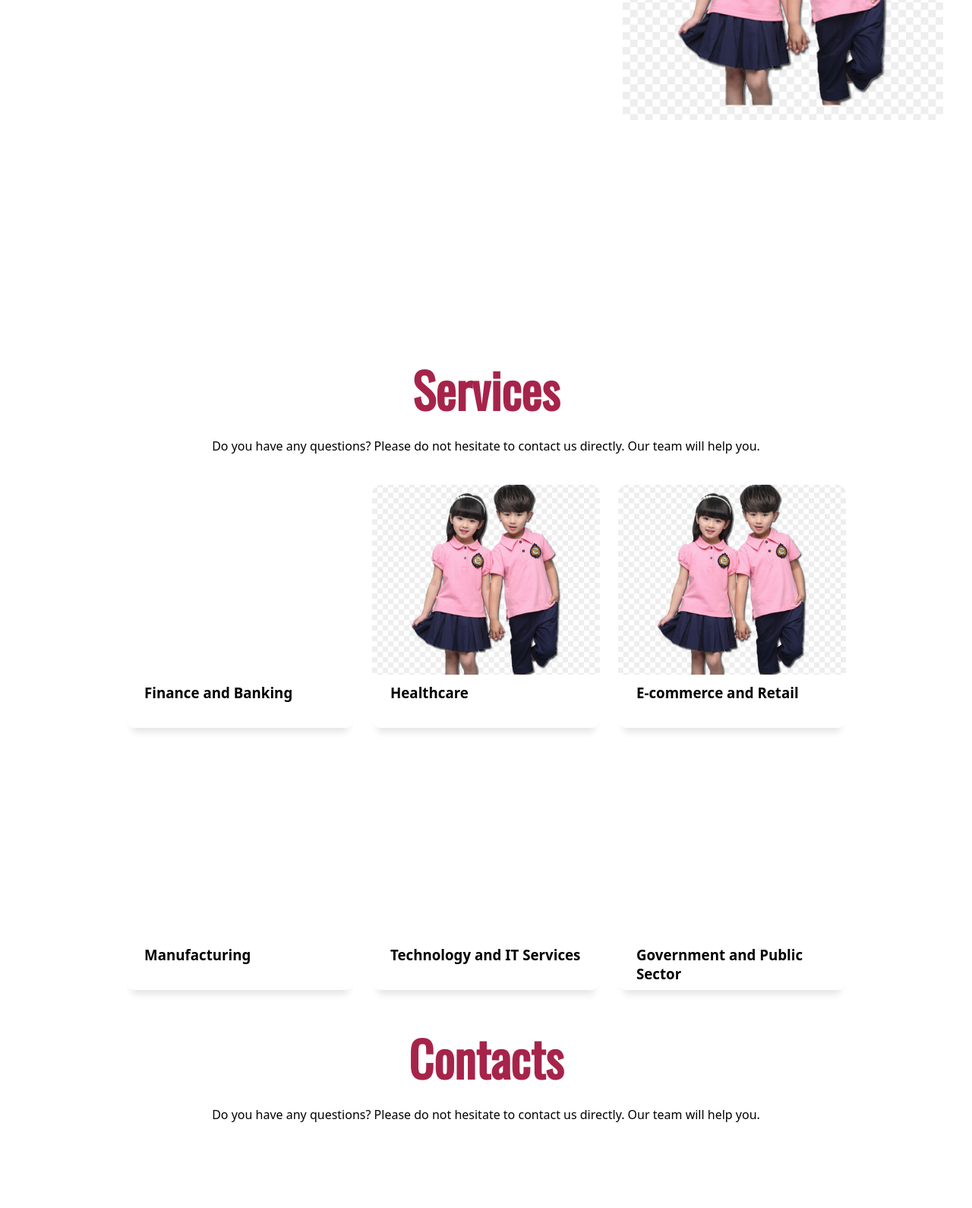
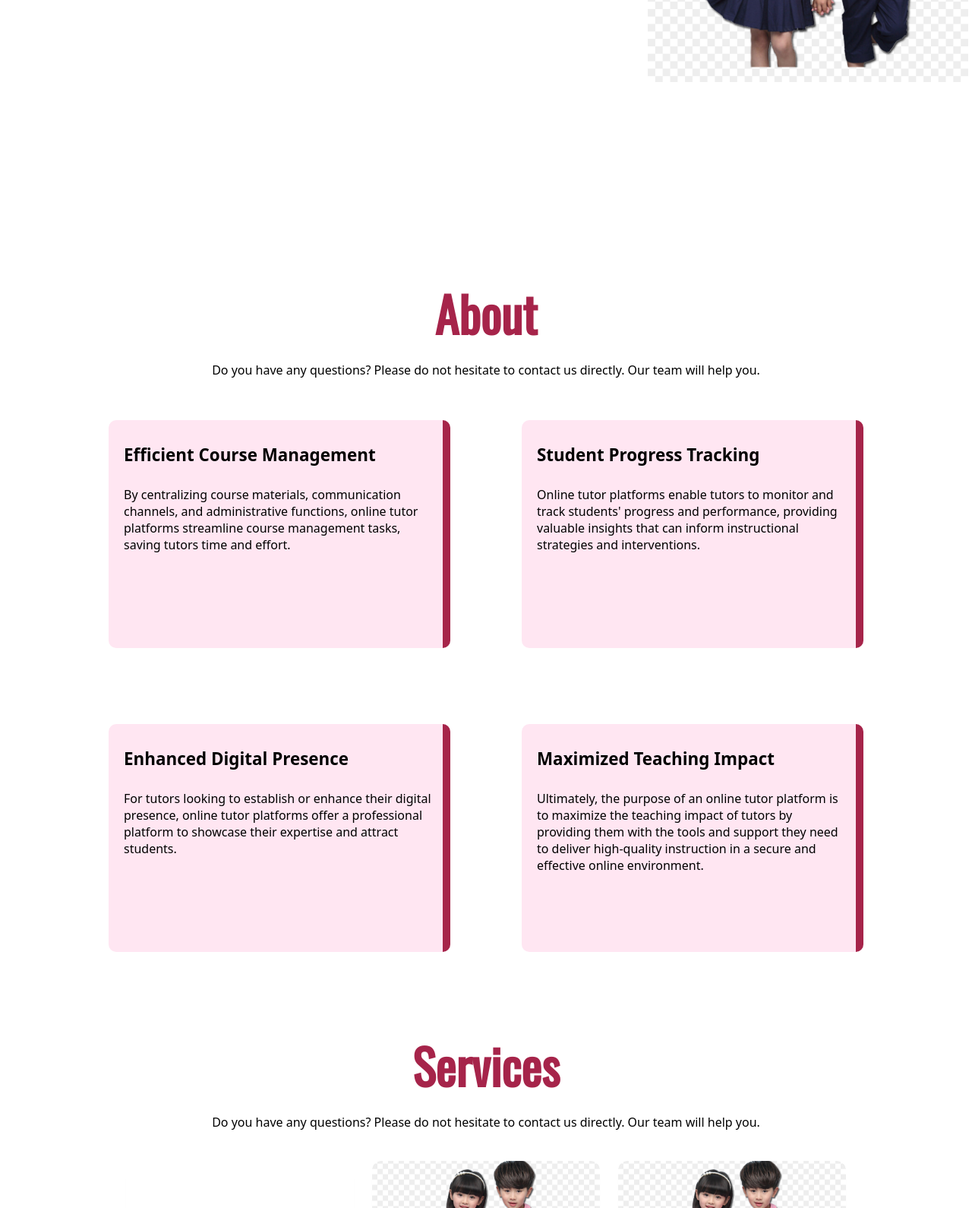
Before and after one commit to Yogesh1501/Ruchita_Uniform, a plain HTML site: page index.html in a window 1280 px wide. Shown: the part 524-2114 px from the top of the page at 76% size. Drawn offline with nearby package versions, Linux system fonts and the light colour scheme; grey boxes are pictures that could not be loaded; a web font is replaced by a local one.

Commit message:
added about  layout

```diff
--- a/index.html
+++ b/index.html
@@ -80,21 +80,69 @@
             <div class="content-hd">
               <div class="box-hd">
                 <h2 class="heading-hd">We supply </h2>
-                <h4 class="text-hd">Quality Fabrics and Ready-mades <span class="theme-color">Uniforms</span> </span></h4>
+                <h4 class="text-hd">Quality Fabrics and Ready-mades Uniforms</h4>
               </div>
               <div class="box-hd">
                 <h2 class="heading-hd">We Believe</h2>
-                <h4 class="text-hd">In Providing Customers High Quality <span class="theme-color">Uniforms</span> </h4>
+                <h4 class="text-hd">In Providing Customers High Quality Uniforms </h4>
               </div>
               <div class="box-hd ">
                 <h2 class="heading-hd">We design</h2>
-                <h4 class="text-hd">Functional and Comfortable <span class="theme-color"> Uniforms</span> </span></h4>
+                <h4 class="text-hd">Functional and Comfortable  Uniforms</h4>
               </div>
             </div>
             <div class="home-img">
                 <img src="./img/uniform-home.png" alt="schoolStudent">
             </div>
+        </div>
+    </section>
+
+    <section>
+        <div class="Cardcomp">
+            <div class="card-container1">
+                <div class="row-ca">
+                    <div class="col-ca">
+                        <div class="card-head text-center">
+                            <h2 class="head-t">About</h2>
+                            <p class="t-color">
+                                Do you have any questions? Please do not hesitate to contact us directly. Our team will help you.
+                            </p>
+                        </div>
+                    </div>
+                </div>
+            </div>
+        </div>
+
+        <div class="modal-sub-sk">
+            <div class="row-sk">
+                <div class="card-con-sk-4">
+                    <h5>Efficient Course Management</h5>
+                    <p>By centralizing course materials, communication channels, and administrative functions, online tutor platforms streamline course management tasks, saving tutors time and effort.</p>
+                </div>
+            </div>
+
+            <div class="row-sk">
+                <div class="card-con-sk-4">
+                    <h5>Student Progress Tracking</h5>
+                    <p>Online tutor platforms enable tutors to monitor and track students' progress and performance, providing valuable insights that can inform instructional strategies and interventions.</p>
+                </div>
+            </div>
+
+            <div class="row-sk">
+                <div class="card-con-sk-4">
+                    <h5>Enhanced Digital Presence</h5>
+                    <p>For tutors looking to establish or enhance their digital presence, online tutor platforms offer a professional platform to showcase their expertise and attract students.</p>
+                </div>
+            </div>
+
+            <div class="row-sk">
+                <div class="card-con-sk-4">
+                    <h5>Maximized Teaching Impact</h5>
+                    <p>Ultimately, the purpose of an online tutor platform is to maximize the teaching impact of tutors by providing them with the tools and support they need to deliver high-quality instruction in a secure and effective online environment.</p>
+                </div>
+            </div>
           </div>
+
     </section>
 
 
@@ -294,7 +342,7 @@
 
                                 <li>
                                     <a href="#">
-                                            <i class="flaticon-next"></i>Gat no 143, Sumbrenagar, Waki Khurd, Pune-Nashik Highway, Tal - Khed, Dist - Pune.
+                                            <i class="flaticon-next"></i>Gat no 439, Sai park, Near Rase Phata, Rase Tal - Khed, Dist - Pune-410501.
                                         </a>
                                 </li>
 
--- a/newstyle.css
+++ b/newstyle.css
@@ -1,6 +1,7 @@
 .container-hd {
-    width: 94%;
-    margin: 50px auto;
+  /* background-color: grey; */
+    width: 100%;
+    margin: 0px auto;
     height: 80vh;
     display: grid;
     grid-template-columns: 2fr 1fr;
@@ -10,6 +11,9 @@
     opacity: 0;
     overflow-x: hidden;
     /* color: #a6244a; */
+    display: flex;
+    flex-wrap: wrap;
+    justify-content: center;
   }
 
   .box-hd {
@@ -43,6 +47,11 @@
     height: 400px;
   }
 
+  @media only screen and (max-width:900px){
+    .container-hd{
+      grid-template-columns: 1fr;
+    }
+  }
 
 
 
@@ -142,7 +151,7 @@
 
   .card__img-np7 {
     visibility: hidden;
-    background-size: cover;
+    background-size: contain;
     background-position: center;
     background-repeat: no-repeat;
     width: 100%;
@@ -360,3 +369,127 @@
       height: 400px;
     }
   }
+
+
+
+
+
+
+
+
+
+  .modal-sub-sk {
+
+    display: flex;
+    flex-wrap: wrap;
+      width: 100%;
+    justify-content: center;
+    /* align-items: center; */
+    min-height: 100vh;
+    user-select: none;
+  }
+
+  .card-con-sk {
+    border-radius: 10px;
+    filter: drop-shadow(0 5px 10px 0 #ffffff);
+    width: 100%;
+    height: 300px;
+    background-color: #ffffff;
+    padding: 20px;
+    position: relative;
+    z-index: 0;
+    overflow: hidden;
+    transition: 0.6s ease-in;
+  }
+
+  .card-con-sk-4 {
+    border-radius: 10px;
+    filter: drop-shadow(0 5px 10px 0 #ffffff);
+    width: 450px;
+    height: 300px;
+    background-color: #ffe6f2;
+    padding: 20px;
+    position: relative;
+    z-index: 0;
+    overflow: hidden;
+    transition: 0.6s ease-in;
+  }
+
+  .card-con-sk-4 h5{
+    font-size: 1.4rem;
+    margin: 10px auto;
+  }
+
+  .card-con-sk-4::before {
+    content: "";
+    position: absolute;
+    z-index: -1;
+    top: -15px;
+    right: -15px;
+    background: #a6244a;
+    height:220px;
+    width: 25px;
+    border-radius: 32px;
+    transform: scale(1, 10);
+    transform-origin: 50% 50%;
+    transition: transform 0.25s ease-out;
+  }
+
+  .card-con-sk:hover::before, .card-con-sk-4:hover::before{
+      transition-delay:0.2s ;
+
+    transform: scale(200);
+  }
+
+
+
+  .card-con-sk:hover, .card-con-sk p:hover, .card-con-sk-4:hover, .card-con-sk-4 p:hover{
+      color: #ffffff ;
+
+  }
+
+  .card-con-sk p, .card-con-sk-4 p{
+      padding: 10px 0;
+  }
+
+
+  .row-sk{
+    margin: 15px
+  }
+
+  @media only screen and (max-width:600px){
+    .card-con-sk, .card-con-sk  {
+      height: auto;
+    }
+
+    .modal-np{
+      padding: 0;
+    }
+  }
+
+  @media only screen and (max-width:1054px){
+    .card-con-sk-4{
+      width: 400px;
+    }
+    .row-sk{
+      margin: 6px
+    }
+  }
+
+  @media only screen and (max-width:912px){
+    .card-con-sk-4{
+      width: 500px;
+      height: auto;
+    }
+    .row-sk{
+      margin: 6px
+    }
+  }
+
+  @media only screen and (max-width:580px){
+    .card-con-sk-4{
+      width: 99%;
+      height: auto;
+    }
+
+  }
--- a/style.css
+++ b/style.css
@@ -786,7 +786,7 @@ body{
 
   .fs1{
     font-size: 1.7rem;
-    color: orange;
+    color: #fff;
     text-align: center;
     justify-content: center;
     display: flex;
```
